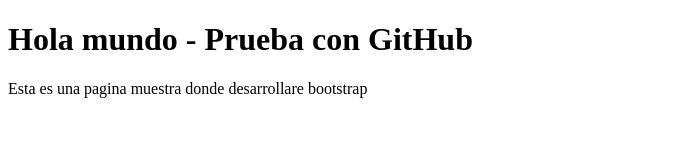
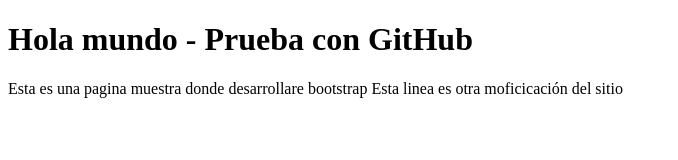
Before and after one commit to ggneiracc68/sitiobootstrap2, a plain HTML site: page index.html in a window 1280 px wide. Shown: the whole page, without its empty margins (0-678 px from the left). Drawn offline with Linux system fonts and the light colour scheme.

Commit message:
Modifique el index.html con una linea de texto

```diff
--- a/index.html
+++ b/index.html
@@ -9,5 +9,6 @@
 <body>
     <h1>Hola mundo - Prueba con GitHub</h1>
     Esta es una pagina muestra donde desarrollare bootstrap
+    Esta linea es otra moficicación del sitio
 </body>
 </html>
```
